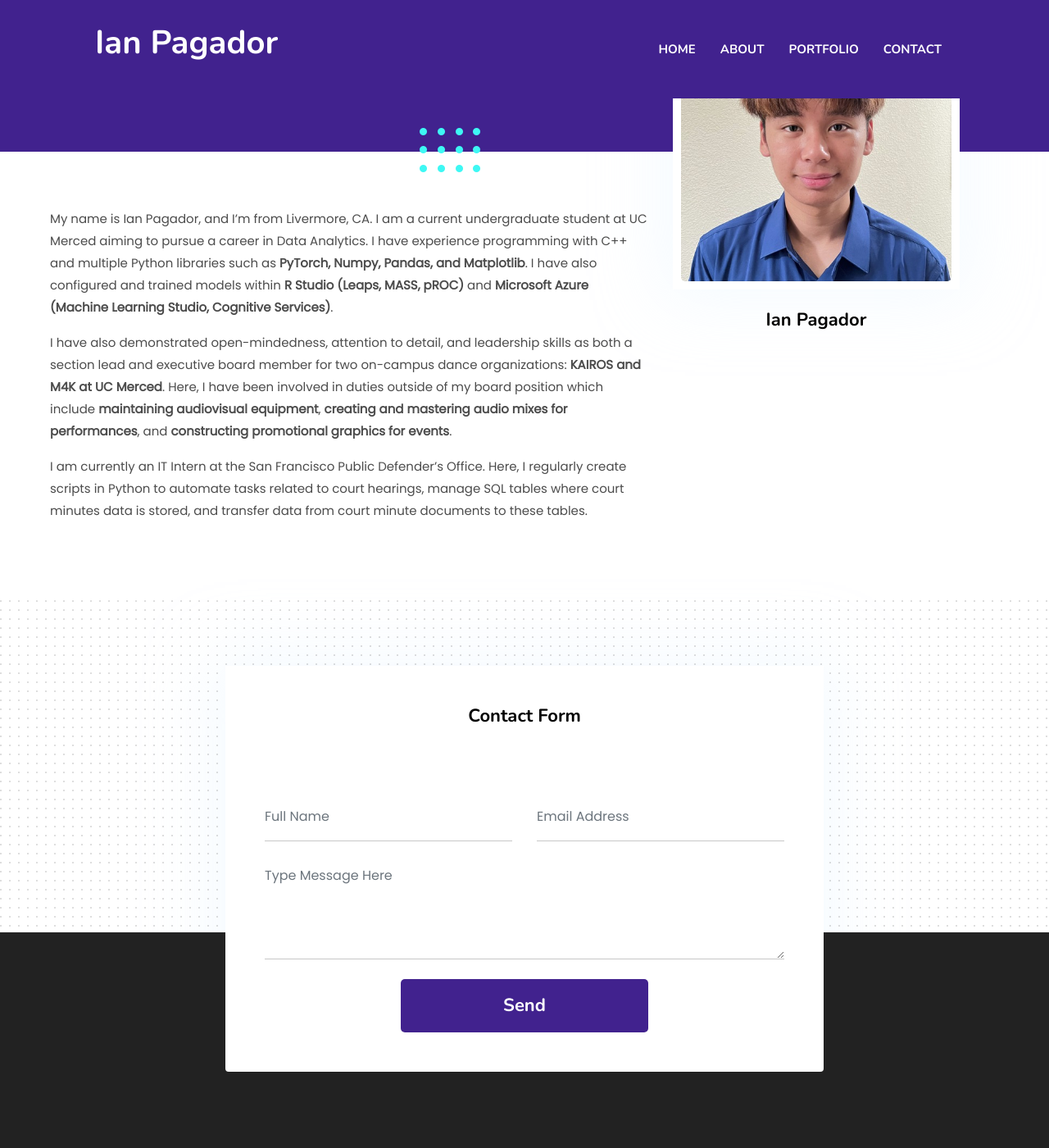
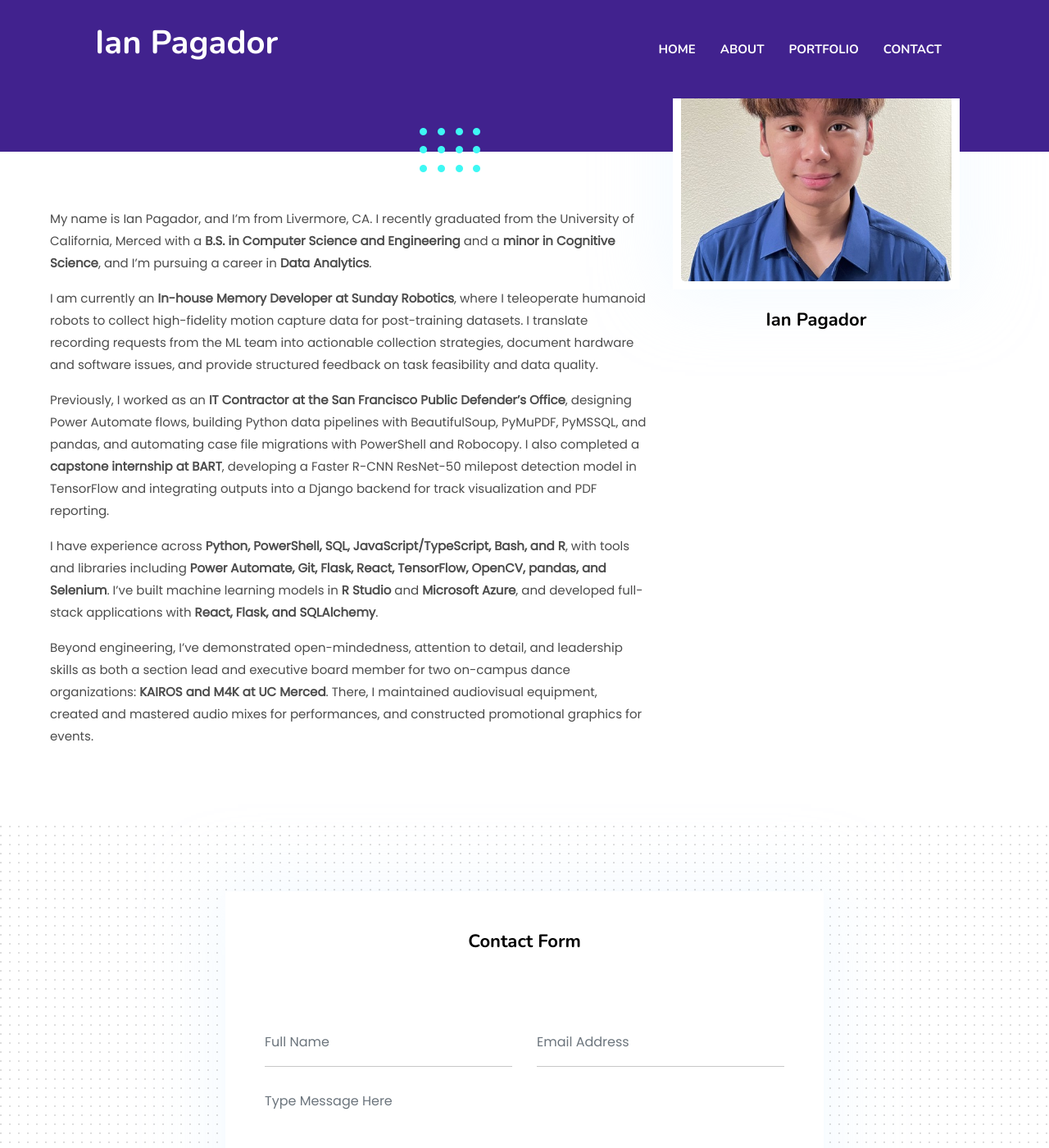
Before and after one commit to ianpagador/ianpagador.github.io, a Jekyll site: the page built from _pages/about.md, in a window 1280 px wide and 1400 px high, scrolled down 339 px. Shown: the whole window at 82% size. Built offline with Jekyll 4.4.1, drawn with Linux system fonts in a browser that asks for light colours.

```diff
--- a/_pages/about.md
+++ b/_pages/about.md
@@ -5,8 +5,12 @@ author: Ian Pagador
 image: assets/images/about/me.jpg
 ---
 
-My name is Ian Pagador, and I'm from Livermore, CA. I am a current undergraduate student at UC Merced aiming to pursue a career in Data Analytics. I have experience programming with C++ and multiple Python libraries such as <b>PyTorch, Numpy, Pandas, and Matplotlib</b>. I have also configured and trained models within <b>R Studio (Leaps, MASS, pROC)</b> and <b>Microsoft Azure (Machine Learning Studio, Cognitive Services)</b>.
+My name is Ian Pagador, and I'm from Livermore, CA. I recently graduated from the University of California, Merced with a <b>B.S. in Computer Science and Engineering</b> and a <b>minor in Cognitive Science</b>, and I'm pursuing a career in <b>Data Analytics</b>.
 
-I have also demonstrated open-mindedness, attention to detail, and leadership skills as both a section lead and executive board member for two on-campus dance organizations: <b>KAIROS and M4K at UC Merced</b>. Here, I have been involved in duties outside of my board position which include <b>maintaining audiovisual equipment</b>, <b>creating and mastering audio mixes for performances</b>, and <b>constructing promotional graphics for events</b>.
+I am currently an <b>In-house Memory Developer at Sunday Robotics</b>, where I teleoperate humanoid robots to collect high-fidelity motion capture data for post-training datasets. I translate recording requests from the ML team into actionable collection strategies, document hardware and software issues, and provide structured feedback on task feasibility and data quality.
 
-I am currently an IT Intern at the San Francisco Public Defender's Office. Here, I regularly create scripts in Python to automate tasks related to court hearings, manage SQL tables where court minutes data is stored, and transfer data from court minute documents to these tables.
+Previously, I worked as an <b>IT Contractor at the San Francisco Public Defender's Office</b>, designing Power Automate flows, building Python data pipelines with BeautifulSoup, PyMuPDF, PyMSSQL, and pandas, and automating case file migrations with PowerShell and Robocopy. I also completed a <b>capstone internship at BART</b>, developing a Faster R-CNN ResNet-50 milepost detection model in TensorFlow and integrating outputs into a Django backend for track visualization and PDF reporting.
+
+I have experience across <b>Python, PowerShell, SQL, JavaScript/TypeScript, Bash, and R</b>, with tools and libraries including <b>Power Automate, Git, Flask, React, TensorFlow, OpenCV, pandas, and Selenium</b>. I've built machine learning models in <b>R Studio</b> and <b>Microsoft Azure</b>, and developed full-stack applications with <b>React, Flask, and SQLAlchemy</b>.
+
+Beyond engineering, I've demonstrated open-mindedness, attention to detail, and leadership skills as both a section lead and executive board member for two on-campus dance organizations: <b>KAIROS and M4K at UC Merced</b>. There, I maintained audiovisual equipment, created and mastered audio mixes for performances, and constructed promotional graphics for events.
--- a/assets/js/script.js
+++ b/assets/js/script.js
@@ -140,9 +140,10 @@
 
   // Shuffle js filter and masonry
   var Shuffle = window.Shuffle;
-  var jQuery = window.jQuery;
+  var shuffleWrapper = document.querySelector(".shuffle-wrapper");
 
-  var myShuffle = new Shuffle(document.querySelector(".shuffle-wrapper"), {
+  if (shuffleWrapper && Shuffle) {
+    var myShuffle = new Shuffle(shuffleWrapper, {
       itemSelector: ".shuffle-item",
       buffer: 1,
     });
@@ -153,4 +154,5 @@
         myShuffle.filter(input.value);
       }
     });
+  }
 })(jQuery);
--- a/assets/scss/templates/_portfolio.scss
+++ b/assets/scss/templates/_portfolio.scss
@@ -60,3 +60,33 @@
     }
   }
 }
+
+.portfolio-featured {
+  margin-top: 20px;
+}
+
+.portfolio-card {
+  background: $white;
+  display: flex;
+  flex-direction: column;
+}
+
+.portfolio-card-image {
+  position: relative;
+}
+
+.portfolio-card-body {
+  flex: 1;
+  display: flex;
+  flex-direction: column;
+}
+
+.portfolio-card-highlights {
+  padding-left: 1.25rem;
+
+  li {
+    margin-bottom: 0.75rem;
+    color: $text-color;
+    line-height: 1.6;
+  }
+}
```
Also changed, not shown: _data/settings.yml (+60 -72 lines), _pages/portfolio.html (+19 -34 lines). Lines whose indentation alone changed are shown as unchanged.
